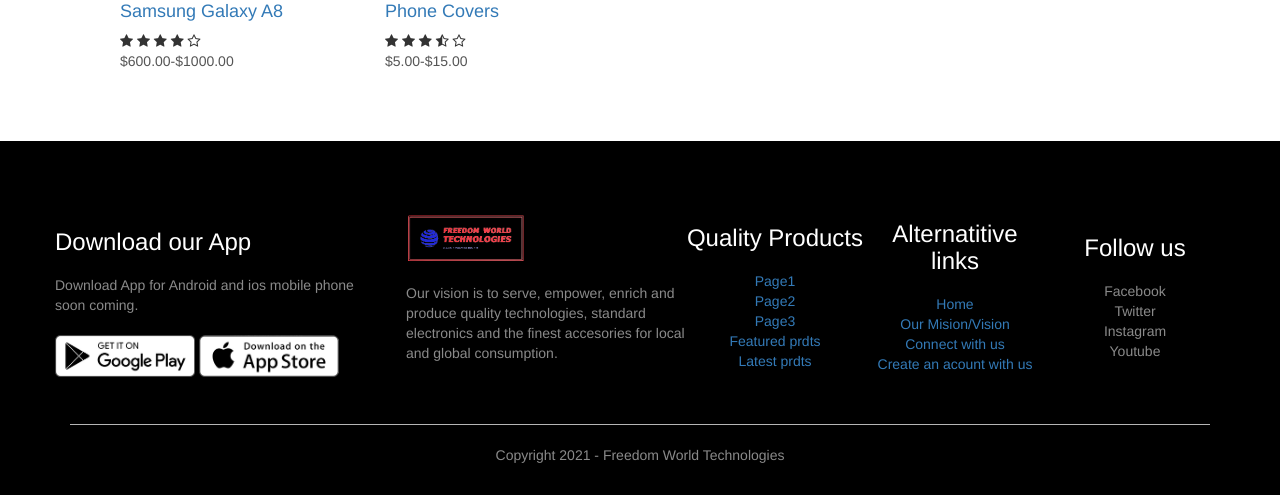
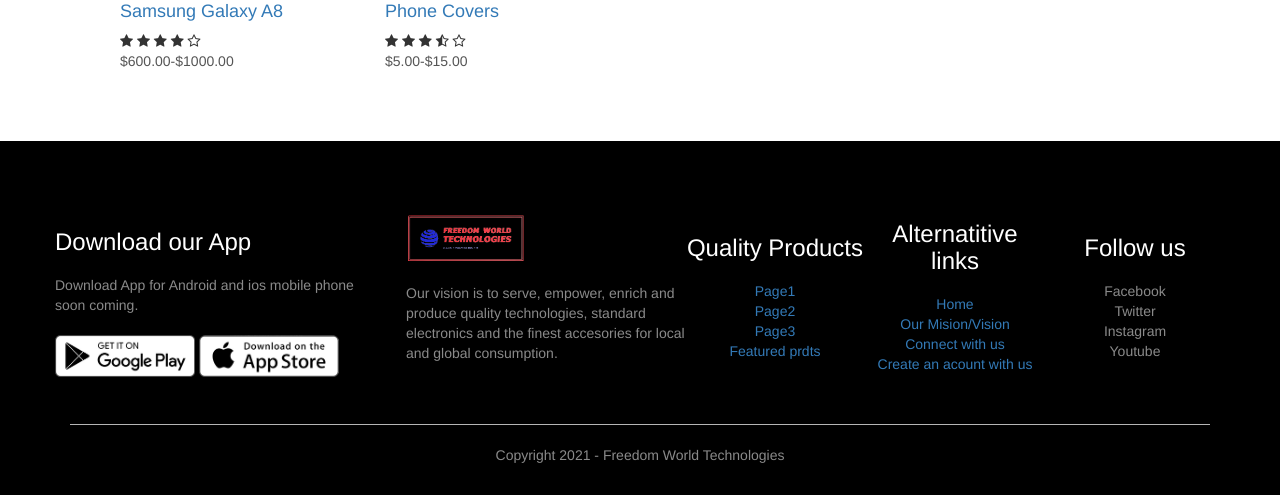
Before and after one commit to chrisalex-ochay/freedom-world-php, a PHP site: page /productfiles/product-1-iphonex-details.php in a window 1280 px wide. Shown: the part 1266-1761 px from the top of the page. Run offline with PHP 8.4, Linux system fonts and the light colour scheme; some libraries are stand-ins or nearby versions.

Commit message:
Update footer.php

```diff
--- a/footer.php
+++ b/footer.php
@@ -18,17 +18,16 @@
                 </div>
                 <div class="footer-col-3">
                     <h3>Quality Products</h3>
-                    <ul>
+                    <ul class="ul1">
                         <li><a href="../products-page1.php">Page1</a></li>
                         <li><a href="../products-page2.php">Page2</a></li>
                         <li><a href="../products-page3.php">Page3</a></li>
-                        <li><a href="../index.php#featuredID">Featured prdts</a></li>
-                        <li><a href="../index.php#latestID">Latest prdts</a></li>
+                        <li><a href="../index.php">Featured prdts</a></li>
                     </ul>
                 </div>
                 <div class="footer-col-4">
                     <h3>Alternatitive links</h3>
-                    <ul>
+                    <ul class="ul1">
                         <li><a href="../index.php">Home</a></li>
                         <li><a href="../aboutus.php">Our Mision/Vision</a></li>
                         <li><a href="../contactus.php">Connect with us</a></li>
@@ -38,7 +37,7 @@
                 </div>
                 <div class="footer-col-5">
                     <h3>Follow us</h3>
-                    <ul>
+                    <ul class="ul1">
                         <li>Facebook</li>
                         <li>Twitter</li>
                         <li>Instagram</li>
```
